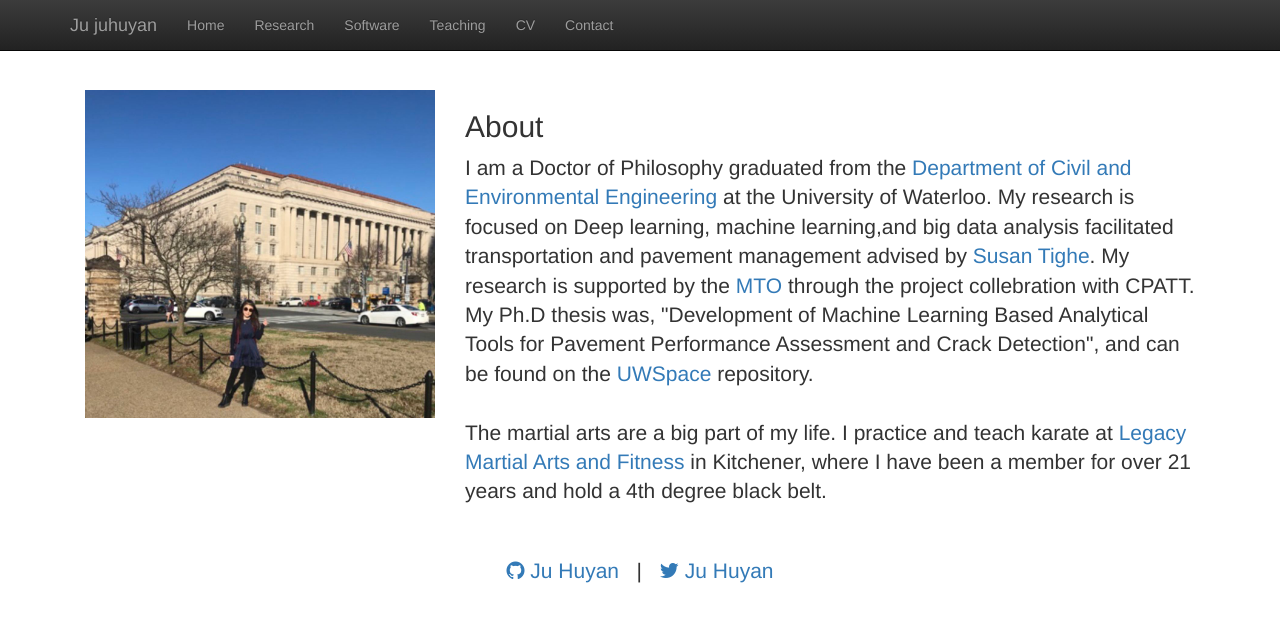
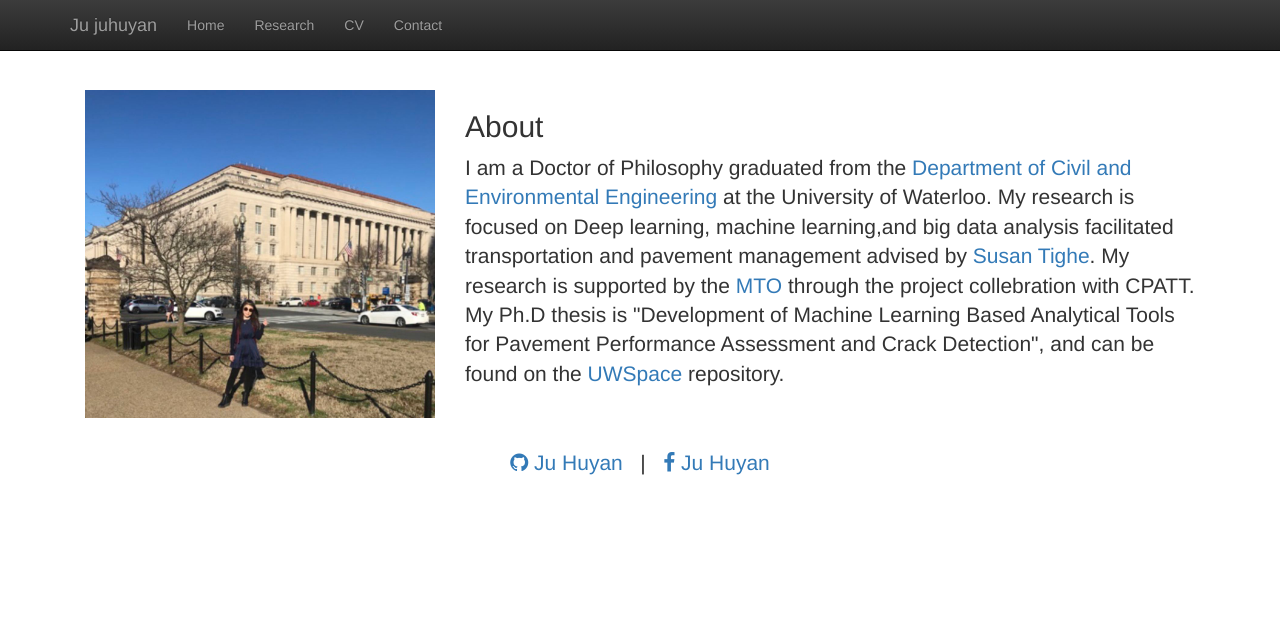
Before and after one commit to juhuyan/github.io, a Jekyll site: the page built from index.html, in a window 1280 px wide. Shown: the top 622 px of the page. Built offline with Jekyll 4.4.1, drawn with Linux system fonts in a browser that asks for light colours; nearby versions of some CDN libraries; library files that are not in the unit come from our copies; some of the changed lines change nothing that is shown.

Commit message:
update info

```diff
--- a/_layouts/default.html
+++ b/_layouts/default.html
@@ -2,14 +2,14 @@
 <html>
 <head>
    <meta charset="utf-8">
-   <meta name="keywords" content="robert chlumsky,
-	robert chlumsky,
-	rchlumsk,
-	uw hydrology,
+   <meta name="keywords" content="Ju Huyan,
+	Ju Huyan,
+	Huyan,
+	uw transportation,
 	uw engineering,
-	flooding,
-	Raven hydrologic,
-	macalester college">
+	pavement ,
+	Machine learning,
+	Chang'an University">
 	<meta name="viewport" content="width=device-width, initial-scale=1">
 
    <title>{{ site.title }}</title>
@@ -36,10 +36,9 @@
         </div>
         <div id="navbar" class="collapse navbar-collapse">
           <ul class="nav navbar-nav">
-            	 <li><a class="active" href="//rchlumsk.github.io">Home</a></li>
+            	 <li><a class="active" href="//juhuyan.github.io">Home</a></li>
             	 <li><a class="active" href="research.html">Research</a></li>
-	         <li><a class="active" href="software.html">Software</a></li>
-	         <li><a class="active" href="teaching.html">Teaching</a></li>
+
 		 <li><a class="active" href="cv.html">CV</a></li>
 	         <li><a class="active" href="contact.html">Contact</a></li>
           </ul>
--- a/index.html
+++ b/index.html
@@ -15,12 +15,10 @@ title:  'Ju(Julia) Huyan'
   I am a Doctor of Philosophy graduated from the <a href = "http://www.uwaterloo.ca/">Department of Civil and Environmental Engineering</a>
     at the University of Waterloo. My research is focused on Deep learning, machine learning,and big data analysis facilitated transportation and pavement management advised by
     <a href = "https://uwaterloo.ca/scholar/sltighe">Susan Tighe</a>. My research is supported by the
-<a href="https://www.ontario.ca/page/ministry-transportation">MTO</a> through the project collebration with CPATT. My Ph.D thesis was, "Development of Machine Learning Based Analytical Tools for Pavement Performance Assessment and Crack Detection", and can be found on
+<a href="https://www.ontario.ca/page/ministry-transportation">MTO</a> through the project collebration with CPATT. My Ph.D thesis is "Development of Machine Learning Based Analytical Tools for Pavement Performance Assessment and Crack Detection", and can be found on
 the <a href = "https://uwspace.uwaterloo.ca/handle/10012/14905">UWSpace</a> repository.
 <br/>
-<br/>
-The martial arts are a big part of my life. I practice and teach karate at <a href = "https://www.legacymartialartsandfitness.com/">Legacy Martial Arts and Fitness</a> in Kitchener, where I have been a member for over 21 years and hold a 4th degree black belt.
-<br/>
+
   </p>
 </div>
 </div>
@@ -30,7 +28,7 @@ The martial arts are a big part of my life. I practice and teach karate at <a hr
        <center><p class = "lead">
   <a href = "https://github.com/juhuyan"><i class="fa fa-github" aria-hidden="true"></i> Ju Huyan </a>
          &nbsp;&nbsp;|&nbsp;&nbsp;
-  <a href = "https://www.facebook.com/"><i class="fa fa-twitter" aria-hidden="true"></i> Ju Huyan</a>
+  <a href = "https://www.facebook.com/"><i class="fa fa-facebook" aria-hidden="true"></i> Ju Huyan</a>
          </p></center>
     </div>
  </div>
```
